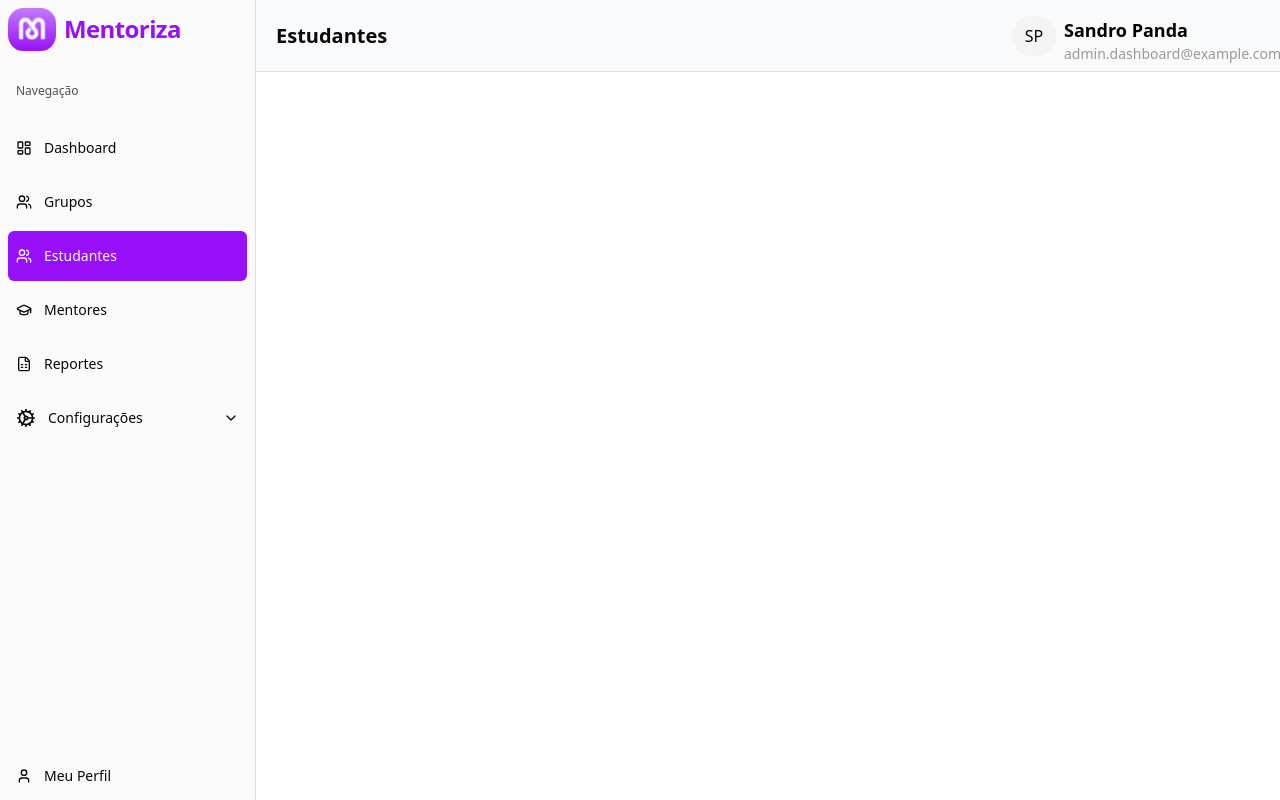
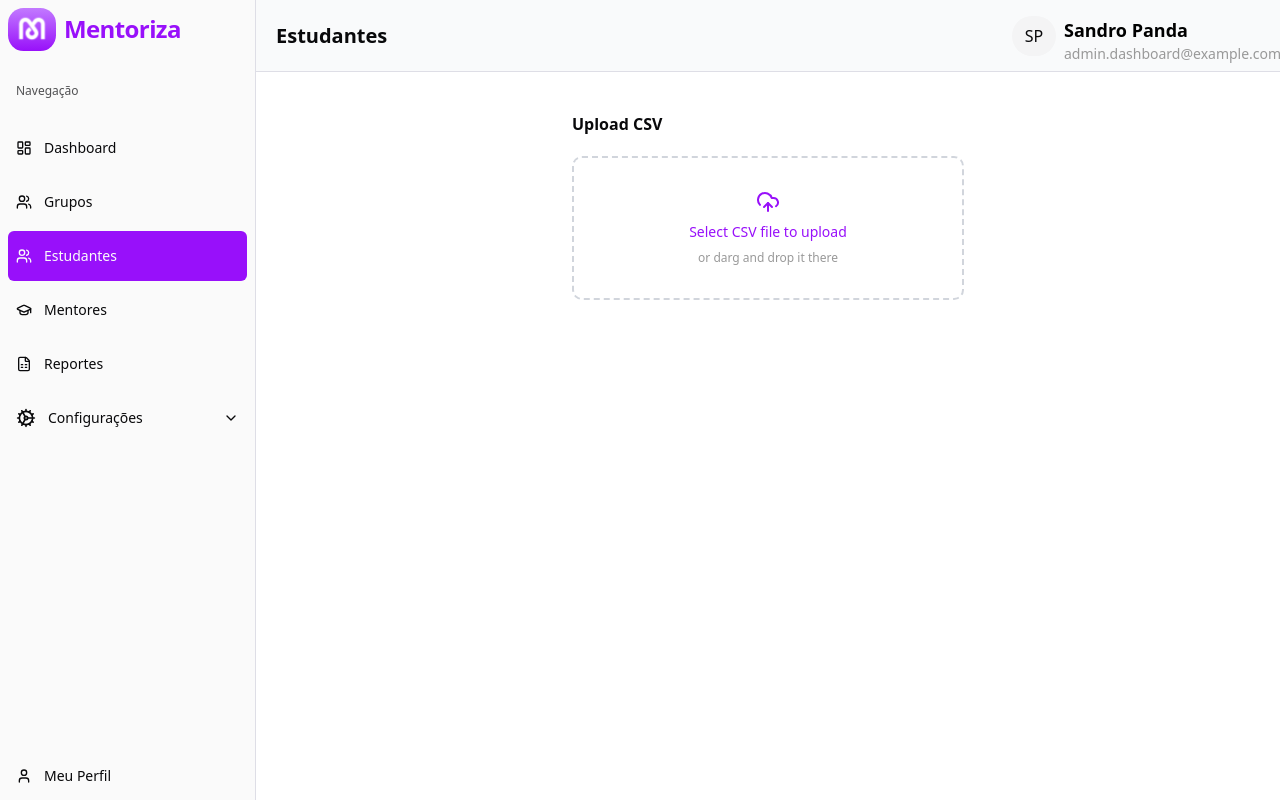
Before and after one commit to edgarpaulomachado/mentoriza-dashboard, a Next.js app: page /dashboard/students in a window 1280 px wide. Built offline with nearby package versions, Linux system fonts and the light colour scheme.

Commit message:
feat: Student page building

```diff
--- /dev/null
+++ b/app/api/upload/route.ts
@@ -0,0 +1,27 @@
+import { NextResponse } from 'next/server';
+import path from 'path';
+import fs from 'fs/promises';
+
+export async function POST(req: Request) {
+  const formData = await req.formData();
+  const file = formData.get('file') as File;
+
+  if (!file) {
+    return NextResponse.json({ error: 'Nenhum ficheiro enviado' }, { status: 400 });
+  }
+
+  if (file.type !== 'application/pdf') {
+    return NextResponse.json({ error: 'Apenas PDFs são permitidos' }, { status: 400 });
+  }
+
+  const bytes = await file.arrayBuffer();
+  const buffer = Buffer.from(bytes);
+
+  const uploadDir = path.join(process.cwd(), 'public/uploads');
+  await fs.mkdir(uploadDir, { recursive: true });
+
+  const filePath = path.join(uploadDir, file.name);
+  await fs.writeFile(filePath, buffer);
+
+  return NextResponse.json({ success: true });
+}
--- a/app/dashboard/configurations/submissions/page.tsx
+++ b/app/dashboard/configurations/submissions/page.tsx
@@ -1,3 +1,3 @@
 export default function Submissions() {
-    return <div></div>;
-};
+  return <div></div>;
+}
--- a/app/dashboard/page.tsx
+++ b/app/dashboard/page.tsx
@@ -1,6 +1,6 @@
-'use client';
+"use client";
 
-import React from 'react';
+import React from "react";
 
 export default function DashboardPage() {
   return <></>;
--- a/app/dashboard/students/page.tsx
+++ b/app/dashboard/students/page.tsx
@@ -1,11 +1,15 @@
-'use client';
+"use client";
 
-import React from 'react';
+import PdfDropzone from "@/components/dashboard/PdfDropzone";
+import React from "react";
 
 export default function StudentsPage() {
   return (
-    <div>
-
+    <div className="w-full flex justify-center mt-10">
+      <div className="w-98 h-78.5">
+        <h1 className="text-base font-bold mb-5">Upload CSV</h1>
+        <PdfDropzone />
+      </div>
     </div>
   );
 }
--- /dev/null
+++ b/components/dashboard/PdfDropzone.tsx
@@ -0,0 +1,74 @@
+'use client';
+
+import { useCallback, useState } from 'react';
+import { useDropzone } from 'react-dropzone';
+import { CloudUpload } from 'lucide-react';
+
+export default function PdfDropzone() {
+  const [file, setFile] = useState<File | null>(null);
+  const [loading, setLoading] = useState(false);
+
+  const onDrop = useCallback((acceptedFiles: File[]) => {
+    const pdf = acceptedFiles[0];
+    if (pdf && pdf.type === 'application/pdf') {
+      setFile(pdf);
+    } else {
+      alert('Por favor, envie apenas ficheiros PDF.');
+    }
+  }, []);
+
+  const { getRootProps, getInputProps, isDragActive } = useDropzone({
+    onDrop,
+    accept: { 'application/pdf': ['.pdf'] },
+    maxFiles: 1,
+  });
+
+  async function handleUpload() {
+    if (!file) return;
+
+    setLoading(true);
+
+    const formData = new FormData();
+    formData.append('file', file);
+
+    await fetch('/api/upload', {
+      method: 'POST',
+      body: formData,
+    });
+
+    setLoading(false);
+    alert('Upload concluído!');
+  }
+
+  return (
+    <div className="max-w-md mx-auto">
+      <div
+        {...getRootProps()}
+        className={`border-2 border-dashed p-8 text-center cursor-pointer rounded-lg
+          ${isDragActive ? 'border-blue-500 bg-blue-50' : 'border-gray-300'}`}
+      >
+        <input {...getInputProps()} />
+
+        {file ? (
+          <p className="font-medium">📄 {file.name}</p>
+        ) : (
+          <div className="w-auto h-auto flex flex-col items-center gap-2">
+            <CloudUpload color={'#9810FA'} />
+            <p className="text-sm font-medium text-primary">Select CSV file to upload</p>
+            <p className="text-xs font-normal text-[#999999]">or darg and drop it there</p>
+          </div>
+        )}
+      </div>
+
+      {file && (
+        <button
+          onClick={handleUpload}
+          disabled={loading}
+          className="mt-4 w-full bg-blue-600 text-white py-2 rounded-md"
+        >
+          {loading ? 'Enviando...' : 'Enviar PDF'}
+        </button>
+      )}
+    </div>
+  );
+}
--- a/package.json
+++ b/package.json
@@ -28,6 +28,7 @@
     "next": "16.1.3",
     "react": "19.2.3",
     "react-dom": "19.2.3",
+    "react-dropzone": "^14.3.8",
     "react-hook-form": "^7.71.1",
     "tailwind-merge": "^3.4.0",
     "zod": "^4.3.5"
```
Also changed, not shown: components/dashboard/dashboard-sidebar/index.tsx (+6 -16 lines), constants/dashboard/sidebar-items.tsx (+3 -4 lines), app/dashboard/configurations/indicators/page.tsx (line endings or trailing spaces), 1 other file (tests, documents, lock files or other folders).
